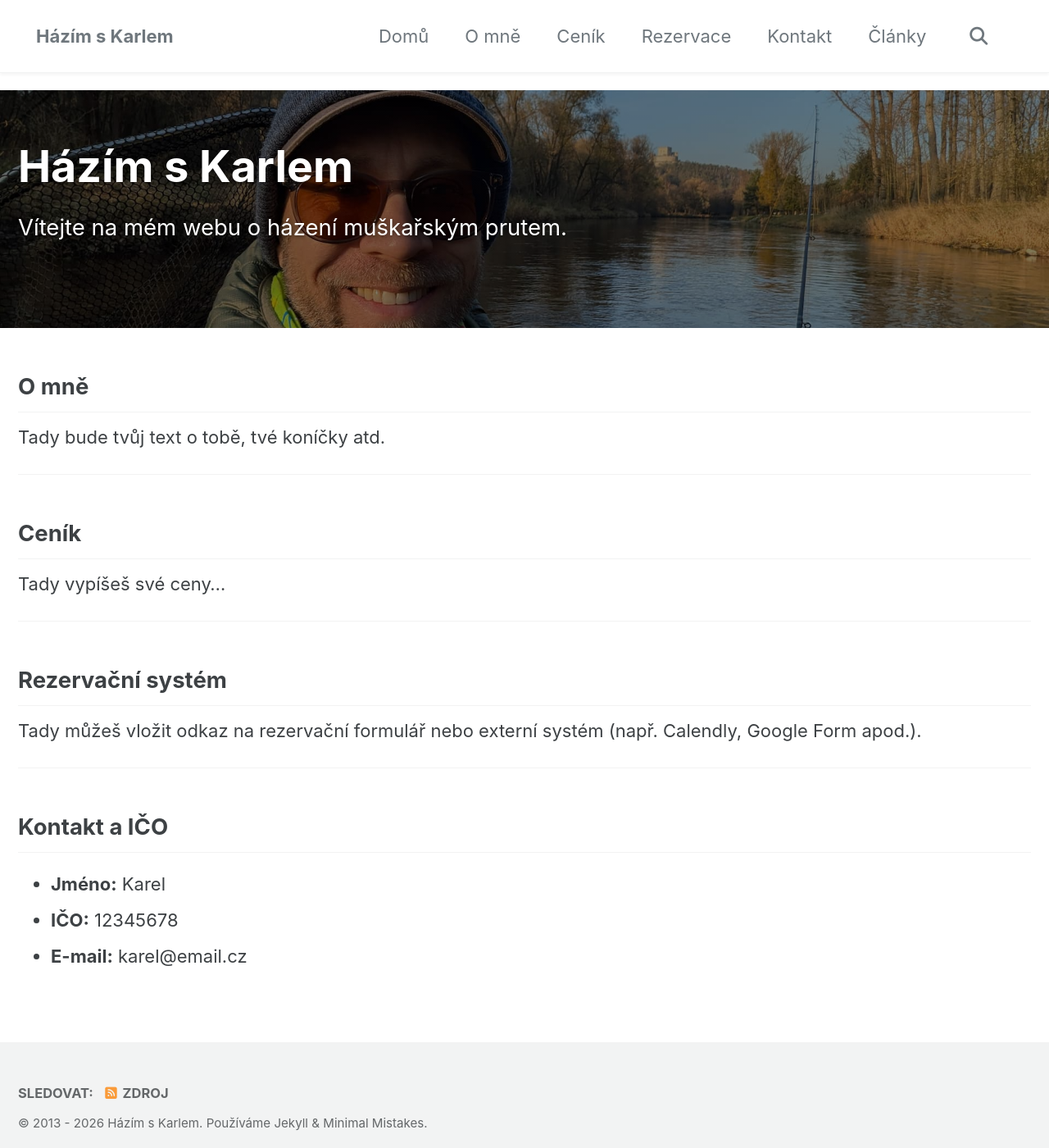
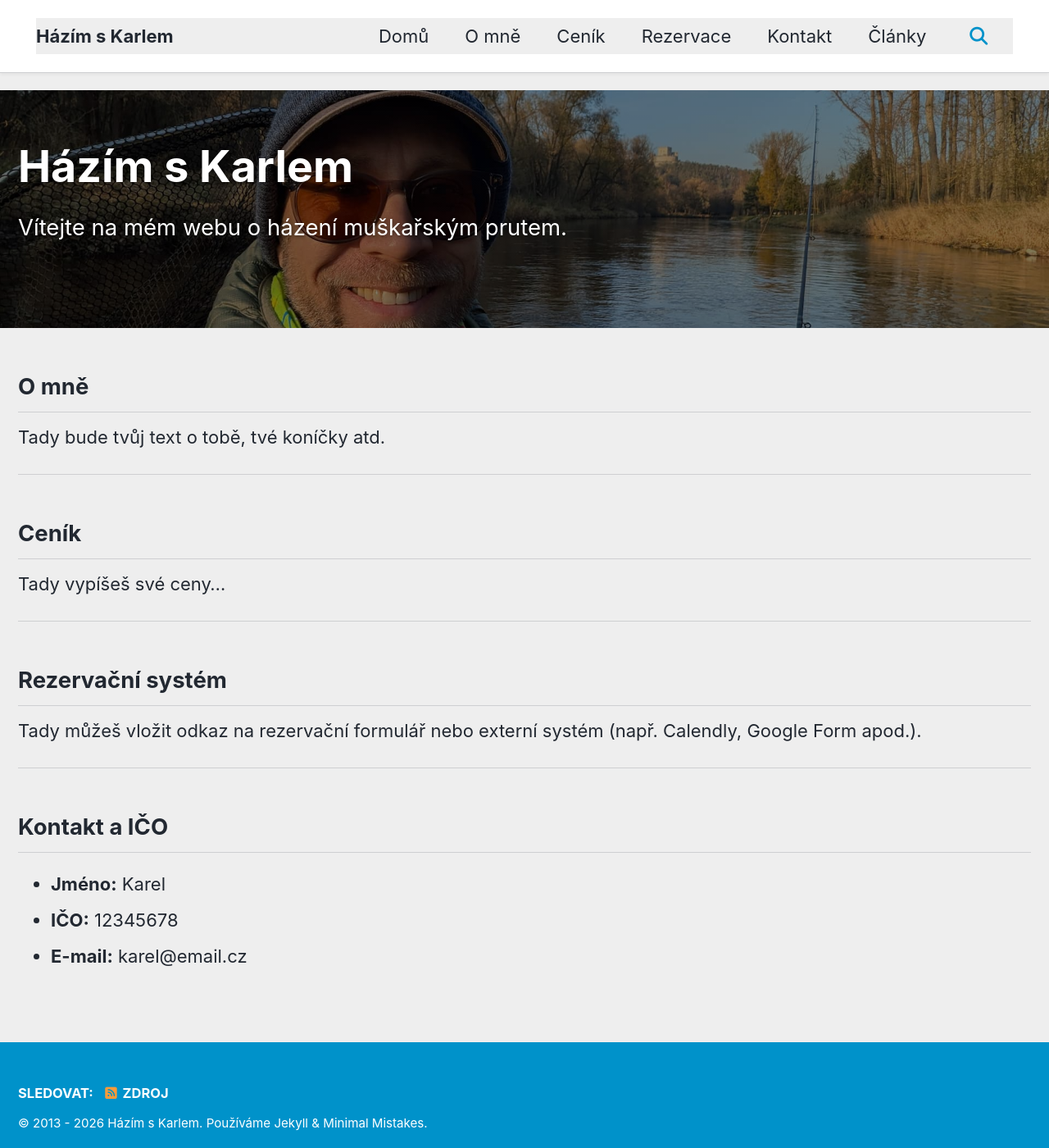
Before and after one commit to hazimskarlem/hazimskarlem.github.io, a Jekyll site: the page built from index.md, in a window 1280 px wide and 1400 px high. Shown: the whole window at 82% size. Built offline with Jekyll 4.4.1, drawn with Linux system fonts in a browser that asks for light colours; cached includes are drawn as plain includes.

Commit message:
Update _config.yml

```diff
--- a/_config.yml
+++ b/_config.yml
@@ -12,7 +12,7 @@
 
 # theme                 : "minimal-mistakes-jekyll"
 # remote_theme          : "mmistakes/minimal-mistakes"
-minimal_mistakes_skin    : "default" # "default", "air", "aqua", "contrast", "dark", "dirt", "neon", "mint", "plum", "sunrise", "catppuccin_latte", "catppuccin_mocha"
+minimal_mistakes_skin    : "air" # "default", "air", "aqua", "contrast", "dark", "dirt", "neon", "mint", "plum", "sunrise", "catppuccin_latte", "catppuccin_mocha"
 
 # Site Settings
 locale                  : "cs-CZ"
```
